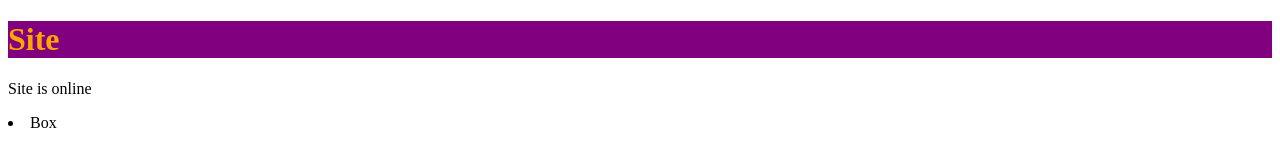
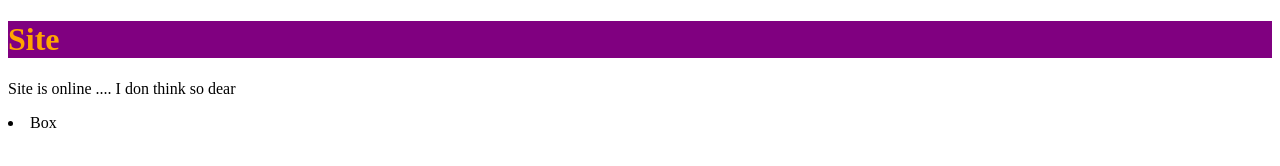
Before and after one commit to Njie-collab/testsite, a plain HTML site: page index.html in a window 1280 px wide. Drawn offline with Linux system fonts and the light colour scheme.

Commit message:
HI HI JL

```diff
--- a/index.html
+++ b/index.html
@@ -10,7 +10,7 @@
 </head>
 <body>
 <h1> Site </h1>
-<p>Site is online
+<p>Site is online .... I don think so dear
 </p>
 <li>Box</li>
 </body>
```
